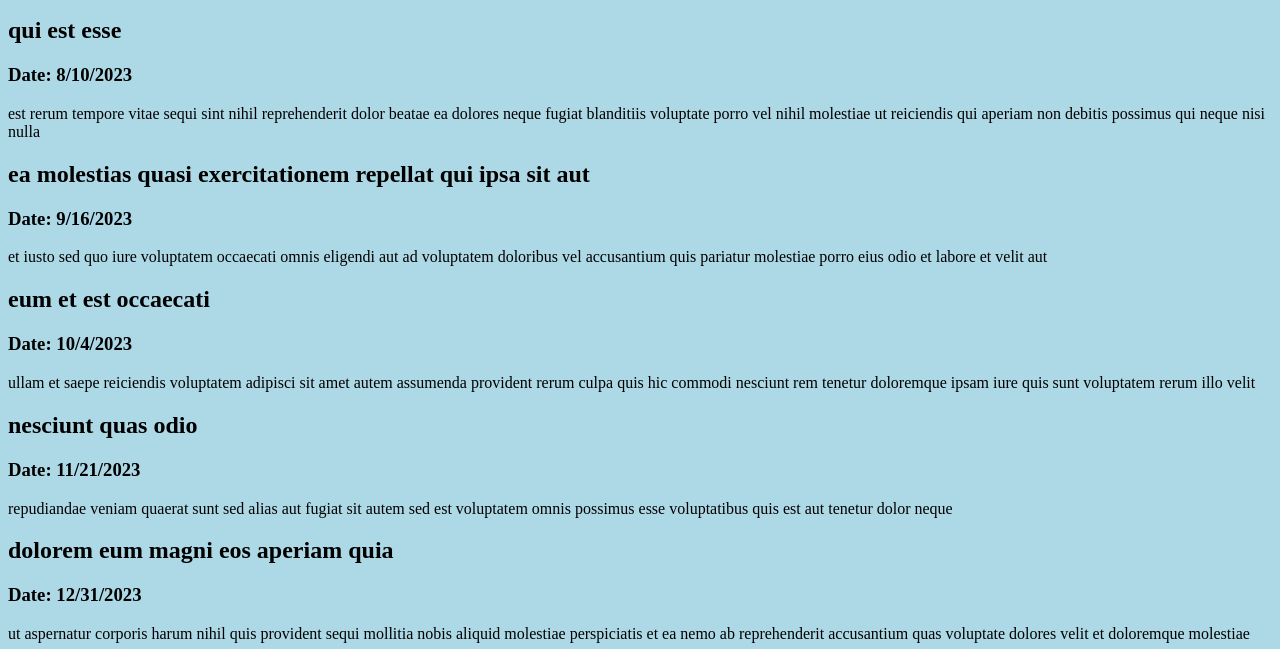
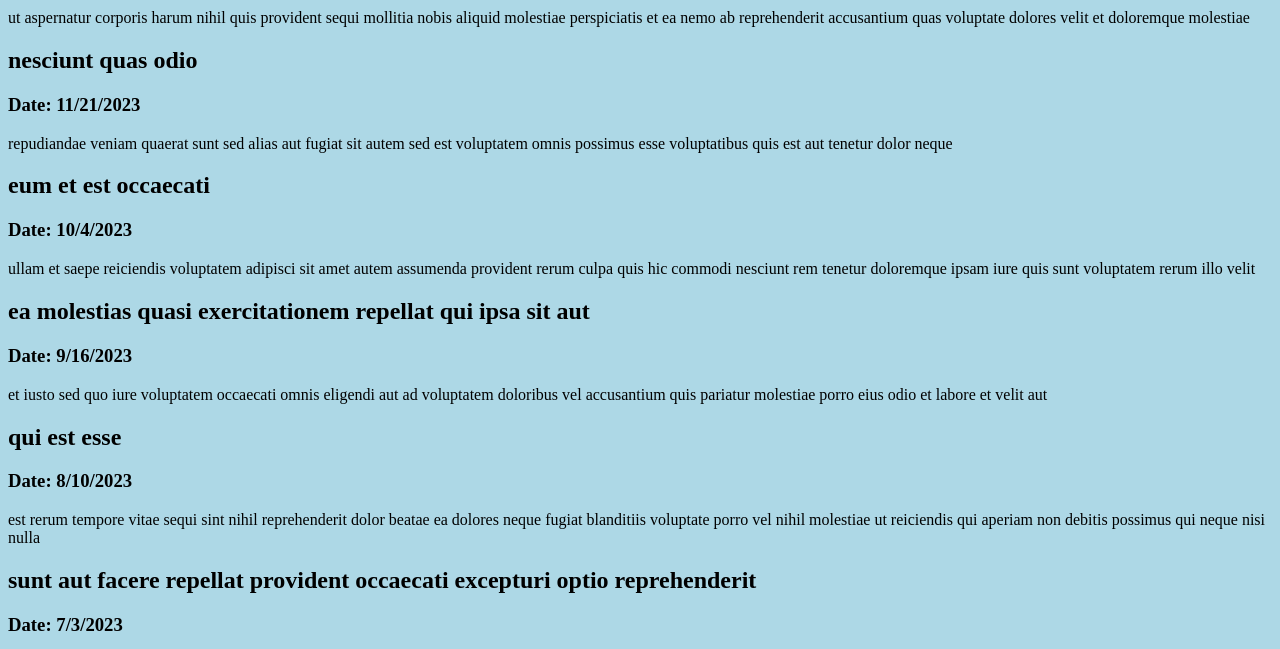
Before and after one commit to GogoGit/WFE_1_Final, an Eleventy site: page src/pages/blog.md in a window 1280 px wide. Shown: the part 640-1289 px from the top of the page. Built offline with nearby package versions, Linux system fonts and the light colour scheme; Eleventy itself is replaced by a stand-in of ours; files that its build step writes are made by us from their sources.

Commit message:
Cleaned up the JavaScript.  Updated the Blog.js so it doesn't show future blogs.
Need to work on CSS stuff for the rest of the pages and figure out what to do with the home page???

```diff
--- a/src/js/blogs.js
+++ b/src/js/blogs.js
@@ -1,45 +1,7 @@
-function populateBlogs(objData){
-    if (objData === null){
-        console.warn("Problem Loading Blog Data, Update User with message... maybe image of indicating problem");
-        return;
-    };
-
-    let myHTML = ""
-
-    for (const data of objData) {
-        // console.log(element);
-        myHTML += `
-        <article>
-            <h2>${data.title}</h2>
-            <h3><time datetime="${data.date}">Date: ${data.date}</time></h3>`
+//Variables
 
 
-        if (data.hasOwnProperty("image")){
-            let myAlt = ""
-            if (data.hasOwnProperty("image_description")){
-                myAlt ="${data.image_description}"
-            }else{
-                myAlt ="Unknown"
-            };
-            myHTML += `<img src="${data.image}" alt="$(myAlt)">`
-        };
-
-
-        myHTML += `
-            <p>${data.body}</p>
-        </article>
-        `
-
-        //Update Blog
-        document.querySelector(".blogData").innerHTML = myHTML;
-      };
-
-    // console.log("Populate Blog Data with....");
-    // console.log(myHTML);
-}
-
-
-
+//Functions
 function getBlogs(){
     fetch('/data/blogs.json')
     // fetch('/data/Text.txt')
@@ -53,32 +15,60 @@ function getBlogs(){
     })
 }
 
-getBlogs();
+function populateBlogs(objData){
+    if (objData === null){
+        console.warn("Problem Loading Blog Data, Update User with message... maybe image of indicating problem");
+        return;
+    };
+
+    let HTML = "";
+
+    //sort data
+    objData.sort(function(a, b) {
+        var c = new Date(a.date);
+        var d = new Date(b.date);
+        return d-c;
+    });
+
+    //Create HTLM for blogs
+    myHTML = formatBlogData(objData);
+    document.querySelector(".blogData").innerHTML = myHTML;
+}
+
+function formatBlogData(datas){
+    let myHTML = "";
+    let today = Date.parse(Date());
+
+    for (const data of datas) {
+        //Do not show future blogs
+        let articleDate = Date.parse(data.date);
+
+        if (today > Date.parse(data.date)){
+            myHTML += `
+            <article>
+                <h2>${data.title}</h2>
+                <h3><time datetime="${data.date}">Date: ${data.date}</time></h3>`
+
+                if (data.hasOwnProperty("image")){
+                    let myAlt = "Unknown"
+                    if (data.hasOwnProperty("image_description")){
+                        myAlt ="${data.image_description}"
+                    }
+                    myHTML += `<img src="${data.image}" alt="$(myAlt)">`
+                };
+
+            myHTML += `
+                <p>${data.body}</p>
+            </article>`
+        }
+    };
+
+    return myHTML
+}
 
 
-// function addPost(e){
-//     e.preventDefault();
-
-//     let title = document.getElementById('title').value;
-//     let body = document.getElementById('body').value;
-
-//     fetch('',
-//         {
-//             method:'POST',
-//             headers: {
-//                 'Accept': 'application/json, text,plain, */*',
-//                 'Content-type':'application/json'
-//             },
-//             body:JSON.stringify({title:title, body:body})
-//         }
-//     )
-//     .then((response) => response.json())
-//     .then((udpate) => console.log(udpate))
-// }
+//Event listeners
 
 
-//event listeners
-// document.getElementById('addPost').addEventListener('submit', addPost)
-
-
-console.log("blogs.js ran")
+//Code Execution
+getBlogs();
--- a/src/js/dadjoke.js
+++ b/src/js/dadjoke.js
@@ -1,96 +1,7 @@
-/*
-//This works
-fetch('https://icanhazdadjoke.com/', {
-    headers: {
-        "User-Agent": "Web Front End Final Project",
-        "Accept": "application/json"
-    },
-    // method: "GET"; // Why don't we use method: "GET"?????????
-})
-.then((response) => response.json())
-.then((data) => {
-    myResult.status = true;
-    myResult.id = data.id
-    myResult.joke = data.joke
-
-    document.querySelector(".quote").innerText = data.joke
-
-    console.log(data);
-})
-.catch((error) => {
-    console.error('Error:', error);
-    document.querySelector(".quote").innerText = "Unfortunatly the website is down.  Please try again later."
-});
+//Variables
 
 
-console.log ("dadjoke.js ran")
-console.log ("myResult is not getting updated properly for some reason.  Problem with Scope!  Don't know how to solve.")
-console.log ("status", myResult.status)
-console.log ("id: ", myResult.id)
-console.log ("joke: ", myResult.joke)
-*/
-
-
-
-
-/* This sample code works
-fetch('https://icanhazdadjoke.com/', {
-    headers: {
-        "User-Agent": "Web Front End Final Project",
-        "Accept": "application/json"
-    },
-    // method: "GET"; // Why don't we use method: "GET"?????????
-})
-.then((response) => response.json())
-.then((data) => {
-    console.log(data);
-})
-.catch((error) => {
-    console.error('Error:', error);
-});
-*/
-
-
-
-
-// function getDadJoke_fetch(){
-//     var myResult = {
-//         "status": false,
-//         "id": "",
-//         "joke": ""
-//     };
-
-
-
-//     fetch('https://icanhazdadjoke.com/', {
-//         headers: {
-//             "User-Agent": "Web Front End Final Project",
-//             "Accept": "application/json"
-//         },
-//         // method: "GET"; // Why don't we use method: "GET"?????????
-//     })
-//     .then((response) => response.json())
-//     .then((data) => {
-//         myResult.status = true;
-//         myResult.id = data.id
-//         myResult.joke = data.joke
-
-//         document.querySelector(".quote").innerText = data.joke
-
-//         console.log(data);
-//     })
-//     .catch((error) => {
-//         console.error('Error:', error);
-//         document.querySelector(".quote").innerText = "Unfortunatly the website is down.  Please try again later."
-
-    //Better way is to add a class
-
-
-//     });
-
-//     return myResult
-// }
-
+//Functions
 function getDadJoke_fetch(){
     fetch('https://icanhazdadjoke.com/', {
         headers: {
@@ -100,17 +11,12 @@ function getDadJoke_fetch(){
         // method: "GET"; // Why don't we use method: "GET"?????????
     })
     .then(function(response){
-        console.log(response);
         return response.json();
     })
     .then(
-
-
         function(data){
             //make an external function here and then this will change the scope!!!!!
-
             document.querySelector(".quote").innerText = data.joke
-            console.log(data);
         }
     )
     .catch(
@@ -122,16 +28,8 @@ function getDadJoke_fetch(){
 }
 
 
+//Event listeners
 
 
-
-// data = getDadJoke_fetch()
+//Code Execution
 getDadJoke_fetch()
-// document.querySelector(".quote").innerText = data.joke
-
-console.log ("dadjoke.js ran")
-console.log ("myResult is not getting updated properly for some reason.  Problem with Scope!  Don't know how to solve.")
-// console.log(data)
-// console.log ("status", data.status)
-// console.log ("id: ", data.id)
-// console.log ("joke: ", data.joke)
--- a/src/js/scripts.js
+++ b/src/js/scripts.js
@@ -1,14 +1,19 @@
-console.log ("scripts.js ran")
+//Variables
 
-// Hamburger Section
+
 var hamburger = document.querySelector("#pull");
 var body = document.querySelector("body");
 
-hamburger.addEventListener("click", showMenu);
+//Functions
+
+
+// Hamburger Section
+
+
 
 function showMenu(event) {
-  console.log('event',event);
-  console.log('event target',event.target);
+  //console.log('event',event);
+  //console.log('event target',event.target);
   body.classList.toggle("show-nav");
   event.preventDefault();
 }
@@ -27,10 +32,13 @@ function handleSubmit(event) {
 
   // WOW THIS IS AMAZING!!!
   //    So much faster vs getting each element yourself!!!!
+  //      let title = document.getElementById('title').value;
+  //      let body = document.getElementById('body').value;
+  //      body:JSON.stringify({title:title, body:body})
   // The Object.fromEntries() method transforms a list of key-value pairs into an object.
   // The FormData interface constructs a set of key/value pairs representing form fields and their values
   const formData = Object.fromEntries(new FormData(event.target));
-  console.log(" form data ", formData);
+  //console.log(" form data ", formData);
   fetch(`${fetchURL}`, {
     headers: {
       "Content-Type": "application/json",
@@ -47,4 +55,8 @@ function handleSubmit(event) {
 
 
 
-document.addEventListener("submit", handleSubmit);
+//Event listeners
+document.addEventListener("submit", handleSubmit);  //Submit on Forms
+hamburger.addEventListener("click", showMenu);      //Nav Bar
+
+//Code Execution
--- a/src/scss/styles.scss
+++ b/src/scss/styles.scss
@@ -29,7 +29,7 @@ body {
 
 #pull::after {
     content: "";
-    background: url(../img/nav-icon.png) no-repeat;
+    background: url(../img/nav-icon-burger.jpg) no-repeat;
     width: 22px;
     height: 22px;
     background-size: cover;
```
Also changed, not shown: src/css/styles.css, src/img/nav-icon-burger.jpg (added), src/img/nav-icon-burger.png (added), src/img/nav-icon_normal.png (renamed from src/img/nav-icon.png).
